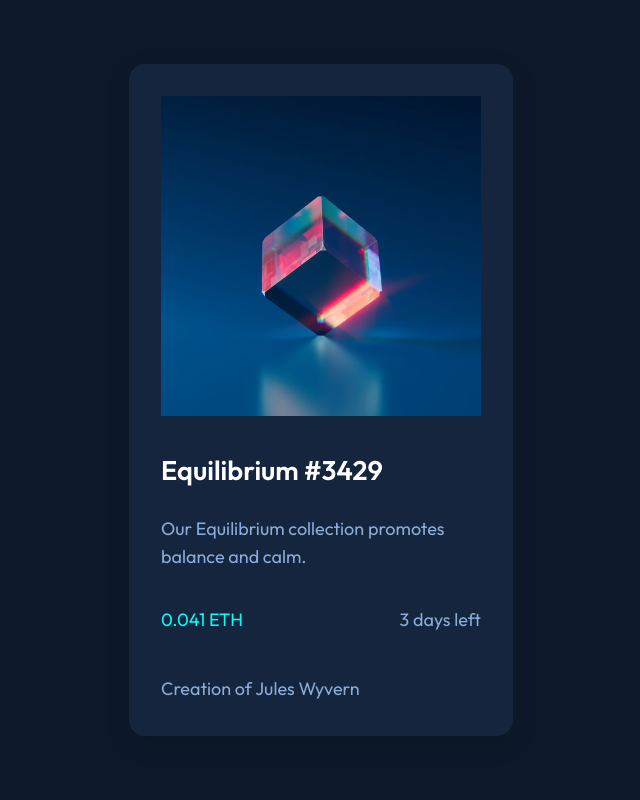
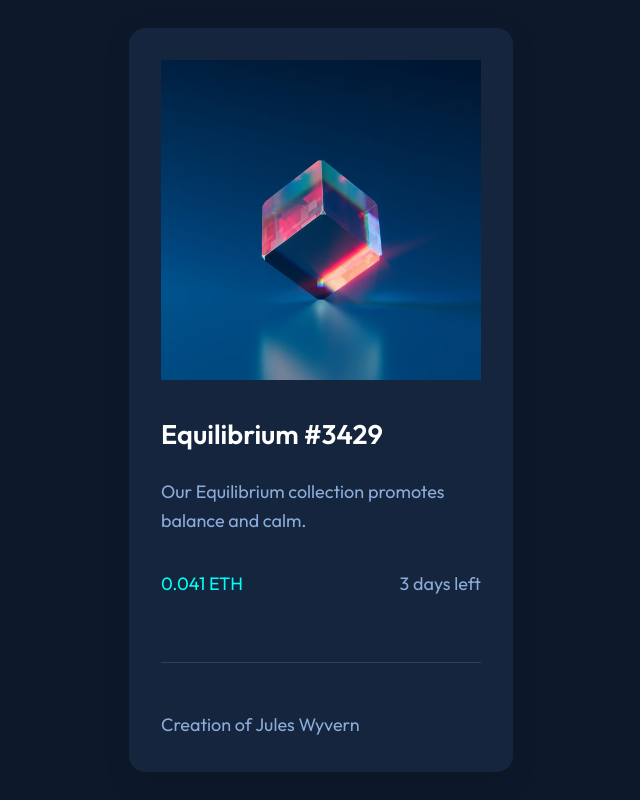
Before and after one commit to BCEESAY10/nft-prev-card-component, a plain HTML site: page index.html in a window 1280 px wide. Shown: the whole page, without its empty margins (319-959 px from the left). Drawn offline with Linux system fonts and the light colour scheme.

Commit message:
Add the divider

```diff
--- a/index.html
+++ b/index.html
@@ -19,11 +19,11 @@
         <p class="text-cyan">0.041 ETH</p>
         <p>3 days left</p>
       </article>
-
     </section>
-
-
-    Creation of Jules Wyvern
+    <hr class="divider">
+    <footer>
+      Creation of Jules Wyvern
+    </footer>
   </main>
 
 </body>
```
